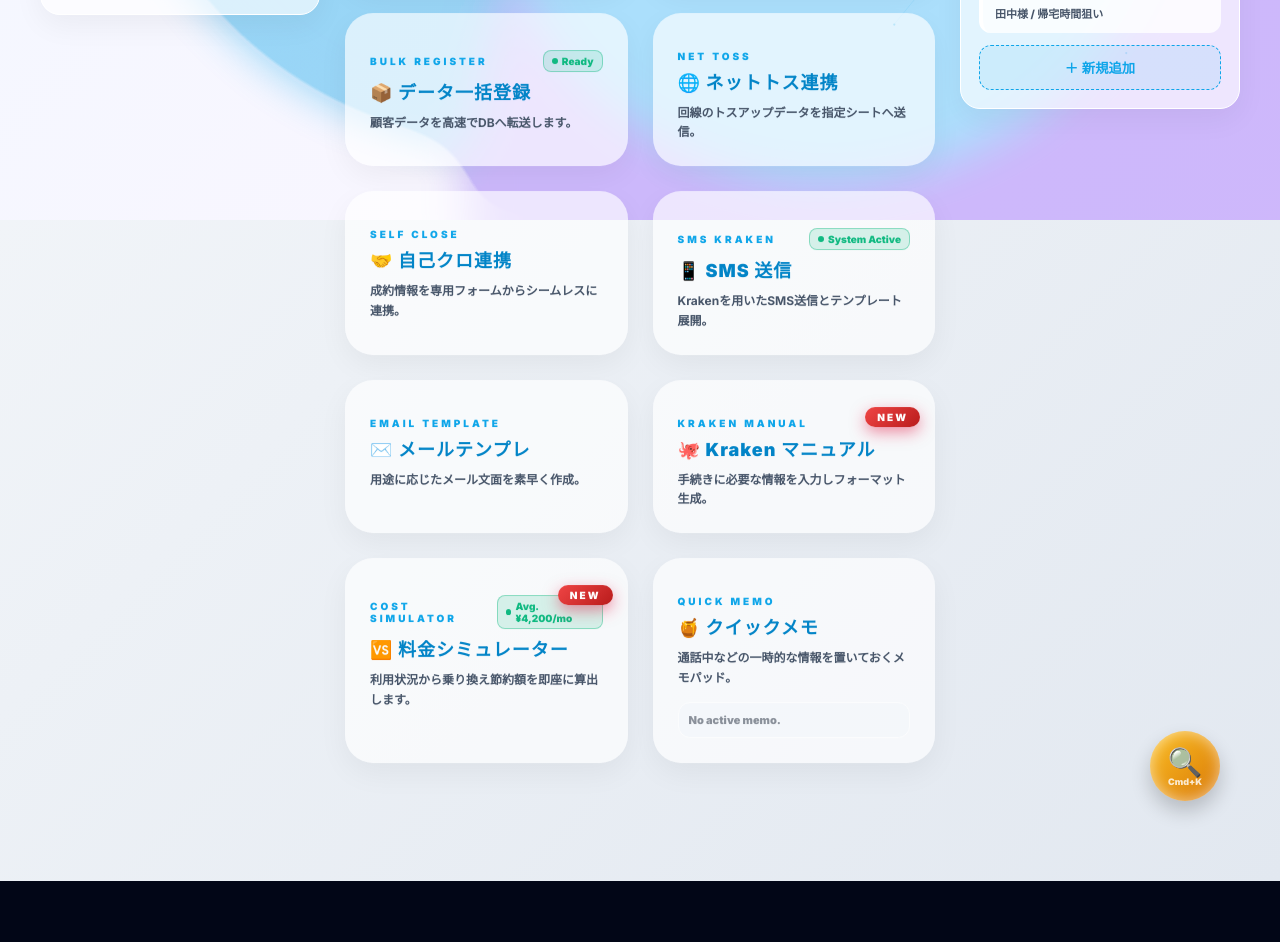
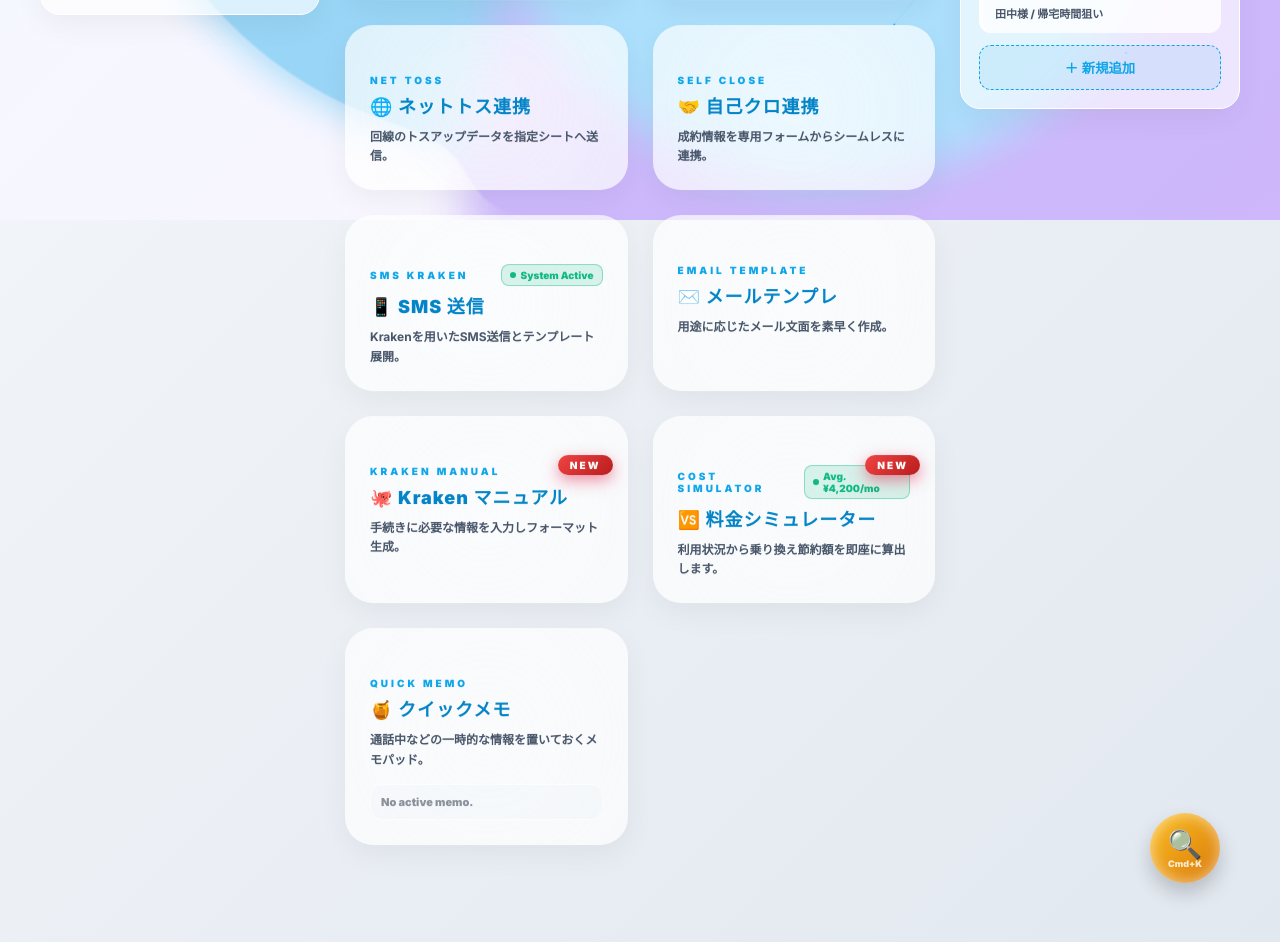
Before and after one commit to toranosukehigashi/team-portal, a Next.js app: page / in a window 1280 px wide. Shown: the part 740-1682 px from the top of the page. Before the commit the page ends 1621 px from the top, so only its background shows below. Built offline with nearby package versions, Linux system fonts and the light colour scheme.

Commit message:
“提供判定消した”

```diff
--- a/app/page.tsx
+++ b/app/page.tsx
@@ -3,32 +3,52 @@
 import React, { useState, useEffect, useRef } from "react";
 import { useRouter } from "next/navigation";
 
-// 🌟 3Dパララックス ＆ 光の追従（激重JS）を完全撤廃！純粋なCSSホバーで遅延ゼロに！
+// 🌟 3Dパララックス ＆ オーロラボーダー
 const MagicCard = ({ title, attraction, desc, delay, onClick, badge, children, liveData, sparkline }: any) => {
+  const cardRef = useRef<HTMLDivElement>(null);
+  const innerRef = useRef<HTMLDivElement>(null);
+  const glareRef = useRef<HTMLDivElement>(null);
+  const requestRef = useRef<number | null>(null);
+
+  const handleMouseMove = (e: React.MouseEvent) => {
+    if (!cardRef.current || !innerRef.current) return;
+    const rect = cardRef.current.getBoundingClientRect();
+    const x = e.clientX - rect.left - rect.width / 2;
+    const y = e.clientY - rect.top - rect.height / 2;
+    const mouseX = e.clientX - rect.left;
+    const mouseY = e.clientY - rect.top;
+
+    if (requestRef.current !== null) cancelAnimationFrame(requestRef.current);
+    requestRef.current = requestAnimationFrame(() => {
+      if (innerRef.current) innerRef.current.style.transform = `perspective(1200px) rotateX(${-(y / 25)}deg) rotateY(${x / 25}deg)`;
+      if (cardRef.current) {
+        cardRef.current.style.setProperty('--mouse-x', `${mouseX}px`);
+        cardRef.current.style.setProperty('--mouse-y', `${mouseY}px`);
+      }
+      if (glareRef.current) glareRef.current.style.transform = `translate(${(x / 25) * 4}px, ${-(y / 25) * 4}px)`;
+    });
+  };
+
+  const handleMouseLeave = () => {
+    if (requestRef.current !== null) cancelAnimationFrame(requestRef.current);
+    if (innerRef.current) innerRef.current.style.transform = `perspective(1200px) rotateX(0deg) rotateY(0deg)`;
+    if (glareRef.current) glareRef.current.style.transform = `translate(0px, 0px)`;
+  };
+
   return (
-    <div
-      className="magic-card-wrapper fade-up-element fluid-card"
-      style={{ "--delay": `${delay}s` } as React.CSSProperties}
-      onClick={onClick}
-    >
-      <div className="magic-card glitch-hover">
-        {/* CSSだけのシンプルな輝きエフェクトに差し替え */}
-        <div className="card-static-glow"></div>
-
-        {/* 📉 マイクロ・チャート（Sparkline） */}
+    <div ref={cardRef} className="magic-card-wrapper fade-up-element fluid-card" style={{ "--delay": `${delay}s` } as React.CSSProperties} onMouseMove={handleMouseMove} onMouseLeave={handleMouseLeave} onClick={onClick}>
+      <div ref={innerRef} className="magic-card glitch-hover" style={{ transition: "transform 0.1s ease-out" }}>
+        <div className="card-aurora-border"></div>
         {sparkline && (
           <svg className="sparkline-bg" viewBox="0 0 100 30" preserveAspectRatio="none">
             <path d="M0,28 Q10,15 20,22 T40,10 T60,18 T80,5 T100,12" fill="none" stroke="var(--accent-color)" strokeWidth="1.5" opacity="0.3" />
             <path d="M0,28 Q10,15 20,22 T40,10 T60,18 T80,5 T100,12 L100,30 L0,30 Z" fill="url(#sparkline-grad)" opacity="0.1" />
             <defs>
-              <linearGradient id="sparkline-grad" x1="0" y1="0" x2="0" y2="1">
-                <stop offset="0%" stopColor="var(--accent-color)" stopOpacity="0.8"/>
-                <stop offset="100%" stopColor="var(--accent-color)" stopOpacity="0"/>
-              </linearGradient>
+              <linearGradient id="sparkline-grad" x1="0" y1="0" x2="0" y2="1"><stop offset="0%" stopColor="var(--accent-color)" stopOpacity="0.8"/><stop offset="100%" stopColor="var(--accent-color)" stopOpacity="0"/></linearGradient>
             </defs>
           </svg>
         )}
-
+        <div ref={glareRef} className="card-glare" style={{ transition: "transform 0.1s ease-out" }} />
         <div className="card-wave-bg"></div>
         <div className="card-content-3d">
           {badge && <span className="badge-new">{badge}</span>}
@@ -103,7 +123,6 @@ export default function ThemeParkEntrance() {
 
   const [greeting, setGreeting] = useState("Hello");
   const [dynamicBg, setDynamicBg] = useState("");
-  // ✨ 時間帯テーマを管理するステート（夕方用）
   const [timeTheme, setTimeTheme] = useState("morning");
 
   const [animDelayOffset, setAnimDelayOffset] = useState(0.2);
@@ -115,9 +134,6 @@ export default function ThemeParkEntrance() {
   const [isCmdKOpen, setIsCmdKOpen] = useState(false);
   const [cmdKQuery, setCmdKQuery] = useState("");
 
-  const [isAreaOpen, setIsAreaOpen] = useState(false);
-  const [areaZip, setAreaZip] = useState("");
-
   const mockKpi = { current: 12, target: 20 };
   const progressPercent = Math.min(100, Math.round((mockKpi.current / mockKpi.target) * 100));
 
@@ -127,11 +143,10 @@ export default function ThemeParkEntrance() {
     { id: 'b3', icon: '🌐', title: 'ネットトス自動入力', copyName: 'ネットトス自動入力', copyUrl: 'javascript:(function(){/* 自動入力のスクリプト */ alert("自動入力しました");})();' }
   ];
 
-  // ✨ Cmd+K の動的リスト
+  // ✨ Cmd+K インテント（意図）検索用リスト（エリア判定を削除！）
   const allCmdKLinks = [
     { id: 'sim', name: "🆚 料金シミュレーターへ移動", desc: "乗り換え費用、スマホセット割、違約金の計算", url: "/simulator", search: ["sim", "シミュレーター", "料金", "cost", "見積もり", "比較", "乗り換え", "違約金", "スマホ割", "安く", "解約金", "シミュ", "計算"] },
     { id: 'toss', name: "🌐 ネットトス連携へ移動", desc: "フレッツ・光コラボ等の回線手配・情報送信", url: "/net-toss", search: ["toss", "トス", "ネット", "net", "フレッツ", "ドコモ光", "ソフトバンク光", "光コラボ", "事業者変更", "転用", "新規", "回線", "手配"] },
-    { id: 'area', name: "🗺️ 提供エリア判定ハブを開く", desc: "NTT東西・au・NUROの提供エリア・設備確認", action: () => setIsAreaOpen(true), search: ["エリア", "判定", "area", "フレッツ", "東日本", "西日本", "提供", "マンション", "戸建て", "番地", "設備", "引ける", "住所", "郵便番号"] },
     { id: 'kraken', name: "🐙 Kraken マニュアルを開く", desc: "SMS送信、テンプレート、手続きの業務手順書", url: "/procedure-wizard", search: ["kraken", "マニュアル", "手順", "manual", "sms", "送信", "雛形", "テンプレ", "案内", "やり方", "ルール", "規定"] },
     { id: 'call', name: "🗓️ 再架電タイムラインを開く", desc: "掛け直し、不在、検討中顧客のスケジュール", url: "/callback-board", search: ["コール", "再架電", "タイムライン", "call", "callback", "不在", "掛け直し", "後確", "予定", "スケジュール", "アポ", "保留"] },
     { id: 'memo', name: "🍯 クイックメモを開く", desc: "通話中の情報一時退避、テキストコピー", action: () => setIsMemoOpen(true), search: ["メモ", "memo", "クイック", "一時保存", "コピペ", "テキスト", "控え", "ノート", "note"] },
@@ -176,7 +191,6 @@ export default function ThemeParkEntrance() {
     };
   }, []);
 
-  // ✨ 時間帯に応じた背景色と、テーマ状態のセット
   useEffect(() => {
     const hour = new Date().getHours();
     if (hour >= 5 && hour < 12) {
@@ -192,7 +206,6 @@ export default function ThemeParkEntrance() {
     else if (hour >= 17 && hour < 20) {
       setGreeting("Good Evening 🌇");
       setTimeTheme("evening");
-      // 🌆 夕方はオレンジ文字が映えるように、専用の美しいグラデーション背景を指定！
       setDynamicBg(isDarkMode ? "linear-gradient(135deg, #2a0a18, #1e1b4b)" : "linear-gradient(135deg, #fff7ed, #ffedd5)");
     }
     else {
@@ -263,17 +276,6 @@ export default function ThemeParkEntrance() {
     }
   };
 
-  const openAreaSite = async (url: string, type: 'east' | 'west' | 'other') => {
-    const cleanZip = areaZip.replace(/[^0-9]/g, "");
-    if (cleanZip.length < 7 && type !== 'other') { showToast("⚠️ 7桁の郵便番号を入力してください"); return; }
-    let copyText = cleanZip;
-    if (type === 'east') { copyText = `${cleanZip.substring(0, 3)}-${cleanZip.substring(3)}`; }
-    if (type !== 'other') {
-      try { await navigator.clipboard.writeText(copyText); showToast(`📋 ${type === 'east' ? '東日本' : '西日本'}用に「${copyText}」をコピーしました！`); } catch (e) { console.error("Copy failed", e); }
-    }
-    window.open(url, "_blank");
-  };
-
   const titleString = "Team Portal Workspace";
   const titleChars = titleString.split("");
   const welcomeTextRaw = `Welcome, ${userName}.`;
@@ -327,7 +329,6 @@ export default function ThemeParkEntrance() {
         <path className="magic-path" d="M -10,70 Q 40,20 70,60 T 110,80" style={{animationDelay: "4s", opacity: 0.5}} />
       </svg>
 
-      {/* ✨ time-Theme クラスを付与し、夕方限定のオレンジCSSを発動させる！ */}
       <main className={`app-wrapper ${isReady ? "ready" : ""} time-${timeTheme}`}>
 
         <style dangerouslySetInnerHTML={{ __html: `
@@ -386,8 +387,7 @@ export default function ThemeParkEntrance() {
 
           .avatar-circle { width: 38px; height: 38px; border-radius: 50%; background: linear-gradient(135deg, #fde047, #f59e0b); display: flex; align-items: center; justify-content: center; color: #451a03; font-weight: 900; font-size: 18px; box-shadow: 0 0 10px rgba(250,204,21,0.5); flex-shrink: 0; }
 
-          /* ✨ 重いJSを撤廃し、CSSだけの「遅延ゼロ」シンプルな輝きエフェクトに！ */
-          .magic-card { position: relative; border-radius: 28px; padding: 25px; background: var(--card-bg); backdrop-filter: blur(25px); display: flex; flex-direction: column; gap: 12px; box-shadow: var(--card-shadow); overflow: hidden; }
+          .magic-card { position: relative; border-radius: 28px; padding: 25px; background: var(--card-bg); backdrop-filter: blur(25px); display: flex; flex-direction: column; gap: 12px; height: 100%; cursor: pointer; box-shadow: var(--card-shadow); overflow: hidden; }
           .card-static-glow { position: absolute; inset: 0; border-radius: 28px; padding: 2px; background: linear-gradient(135deg, transparent, var(--card-hover-border), transparent); -webkit-mask: linear-gradient(#fff 0 0) content-box, linear-gradient(#fff 0 0); -webkit-mask-composite: xor; mask-composite: exclude; opacity: 0; transition: opacity 0.3s; pointer-events: none; z-index: 2; }
           .magic-card:hover .card-static-glow { opacity: 1; }
 
@@ -410,7 +410,6 @@ export default function ThemeParkEntrance() {
           .context-greeting { font-size: 20px; font-weight: 900; color: var(--title-color); letter-spacing: 1px; display: flex; align-items: center; gap: 12px; text-shadow: 0 2px 4px rgba(0, 0, 0, 0.5); transition: color 0.5s; }
           .context-greeting span { text-shadow: 0 2px 4px rgba(0, 0, 0, 0.5); }
 
-          /* 🌇 夕方（Evening）限定のオレンジ・エモーショナルテーマ！ */
           .app-wrapper.time-evening .context-greeting { color: #ea580c; }
           .app-wrapper.time-evening.theme-dark .context-greeting { color: #fb923c; }
 
@@ -527,10 +526,6 @@ export default function ThemeParkEntrance() {
           .fade-up-element.visible { opacity: 1; transform: translateY(0) scale(1); }
           .magic-card-wrapper.visible:hover { transform: translateY(0) scale(1.02); z-index: 10; }
 
-          .magic-card { position: relative; border-radius: 28px; padding: 25px; background: var(--card-bg); backdrop-filter: blur(25px); display: flex; flex-direction: column; gap: 12px; height: 100%; cursor: pointer; box-shadow: var(--card-shadow); overflow: hidden; }
-          .card-static-glow { position: absolute; inset: 0; border-radius: 28px; padding: 2px; background: linear-gradient(135deg, transparent, var(--card-hover-border), transparent); -webkit-mask: linear-gradient(#fff 0 0) content-box, linear-gradient(#fff 0 0); -webkit-mask-composite: xor; mask-composite: exclude; opacity: 0; transition: opacity 0.3s; pointer-events: none; z-index: 2; }
-          .magic-card:hover .card-static-glow { opacity: 1; }
-
           .sparkline-bg { position: absolute; bottom: 0; left: 0; width: 100%; height: 50%; pointer-events: none; z-index: 0; }
 
           .card-glare { position: absolute; top: -50%; left: -50%; width: 200%; height: 200%; background: radial-gradient(circle at center, rgba(255,255,255,0.4) 0%, transparent 60%); pointer-events: none; z-index: 1; mix-blend-mode: overlay; transition: 0.5s; }
@@ -576,15 +571,6 @@ export default function ThemeParkEntrance() {
           .cmdk-item-desc { font-size: 11px; color: var(--text-sub); font-weight: 600; opacity: 0.8; }
           .cmdk-item:hover { background: var(--accent-color); transform: translateX(5px); }
           .cmdk-item:hover .cmdk-item-title, .cmdk-item:hover .cmdk-item-desc { color: #fff; opacity: 1; }
-
-          /* エリア判定ボタン用 */
-          .area-btn-group { display: flex; flex-direction: column; gap: 10px; margin-top: 15px; }
-          .area-btn { padding: 15px; border-radius: 12px; font-weight: 900; font-size: 14px; display: flex; align-items: center; justify-content: space-between; border: 2px solid var(--card-border); background: var(--input-bg); color: var(--text-main); cursor: pointer; transition: 0.3s; }
-          .area-btn:hover { transform: translateY(-3px); box-shadow: 0 5px 15px rgba(0,0,0,0.1); border-color: var(--accent-color); }
-          .area-btn.east:hover { border-color: #0284c7; color: #0284c7; }
-          .area-btn.west:hover { border-color: #ea580c; color: #ea580c; }
-          .area-btn.au:hover { border-color: #ea580c; color: #ea580c; }
-          .area-btn.nuro:hover { border-color: #10b981; color: #10b981; }
 
           .modal-overlay { position: fixed; top: 0; left: 0; width: 100%; height: 100%; background: rgba(0, 0, 0, 0.5); backdrop-filter: blur(10px); z-index: 1000; display: flex; justify-content: center; align-items: center; opacity: 0; pointer-events: none; transition: 0.3s; }
           .modal-overlay.open { opacity: 1; pointer-events: auto; }
@@ -662,7 +648,6 @@ export default function ThemeParkEntrance() {
 
                   {callTreeBookmarks.map(bm => (
                     <div key={bm.id} className="bookmark-wrapper">
-                      {/* ✨ e.stopPropagation() でクリック干渉を完全に防ぐ！ */}
                       <div className="script-box glitch-hover" onClick={(e) => { e.stopPropagation(); setActiveBookmark(activeBookmark === bm.id ? null : bm.id); }}>
                         <span className="script-title"><span className="script-icon">{bm.icon}</span> {bm.title}</span>
                       </div>
@@ -708,16 +693,15 @@ export default function ThemeParkEntrance() {
                 </div>
               </MagicCard>
 
-              <MagicCard delay={animDelayOffset + 0.6} attraction="AREA CHECKER" title="🗺️ 提供エリア判定ハブ" badge="NEW" desc="住所から各事業者の判定ページをワンタップで開きます。" onClick={(e: any) => { e.stopPropagation(); setIsAreaOpen(true); }} />
-              <MagicCard delay={animDelayOffset + 0.7} attraction="BULK REGISTER" title="📦 データ一括登録" desc="顧客データを高速でDBへ転送します。" liveData="Ready" onClick={(e: any) => { e.stopPropagation(); router.push("/bulk-register"); }} />
-              <MagicCard delay={animDelayOffset + 0.8} attraction="NET TOSS" title="🌐 ネットトス連携" desc="回線のトスアップデータを指定シートへ送信。" onClick={(e: any) => { e.stopPropagation(); router.push("/net-toss"); }} />
-              <MagicCard delay={animDelayOffset + 0.9} attraction="SELF CLOSE" title="🤝 自己クロ連携" desc="成約情報を専用フォームからシームレスに連携。" onClick={(e: any) => { e.stopPropagation(); router.push("/self-close"); }} />
-              <MagicCard delay={animDelayOffset + 1.0} attraction="SMS KRAKEN" title="📱 SMS 送信" desc="Krakenを用いたSMS送信とテンプレート展開。" liveData="System Active" onClick={(e: any) => { e.stopPropagation(); router.push("/sms-kraken"); }} />
-              <MagicCard delay={animDelayOffset + 1.1} attraction="EMAIL TEMPLATE" title="✉️ メールテンプレ" desc="用途に応じたメール文面を素早く作成。" onClick={(e: any) => { e.stopPropagation(); router.push("/email-template"); }} />
-              <MagicCard delay={animDelayOffset + 1.2} attraction="KRAKEN MANUAL" title="🐙 Kraken マニュアル" badge="NEW" desc="手続きに必要な情報を入力しフォーマット生成。" onClick={(e: any) => { e.stopPropagation(); router.push("/procedure-wizard"); }} />
-              <MagicCard delay={animDelayOffset + 1.3} attraction="COST SIMULATOR" title="🆚 料金シミュレーター" badge="NEW" desc="利用状況から乗り換え節約額を即座に算出します。" liveData="Avg. ¥4,200/mo" onClick={(e: any) => { e.stopPropagation(); router.push("/simulator"); }} />
+              <MagicCard delay={animDelayOffset + 0.6} attraction="BULK REGISTER" title="📦 データ一括登録" desc="顧客データを高速でDBへ転送します。" liveData="Ready" onClick={(e: any) => { e.stopPropagation(); router.push("/bulk-register"); }} />
+              <MagicCard delay={animDelayOffset + 0.7} attraction="NET TOSS" title="🌐 ネットトス連携" desc="回線のトスアップデータを指定シートへ送信。" onClick={(e: any) => { e.stopPropagation(); router.push("/net-toss"); }} />
+              <MagicCard delay={animDelayOffset + 0.8} attraction="SELF CLOSE" title="🤝 自己クロ連携" desc="成約情報を専用フォームからシームレスに連携。" onClick={(e: any) => { e.stopPropagation(); router.push("/self-close"); }} />
+              <MagicCard delay={animDelayOffset + 0.9} attraction="SMS KRAKEN" title="📱 SMS 送信" desc="Krakenを用いたSMS送信とテンプレート展開。" liveData="System Active" onClick={(e: any) => { e.stopPropagation(); router.push("/sms-kraken"); }} />
+              <MagicCard delay={animDelayOffset + 1.0} attraction="EMAIL TEMPLATE" title="✉️ メールテンプレ" desc="用途に応じたメール文面を素早く作成。" onClick={(e: any) => { e.stopPropagation(); router.push("/email-template"); }} />
+              <MagicCard delay={animDelayOffset + 1.1} attraction="KRAKEN MANUAL" title="🐙 Kraken マニュアル" badge="NEW" desc="手続きに必要な情報を入力しフォーマット生成。" onClick={(e: any) => { e.stopPropagation(); router.push("/procedure-wizard"); }} />
+              <MagicCard delay={animDelayOffset + 1.2} attraction="COST SIMULATOR" title="🆚 料金シミュレーター" badge="NEW" desc="利用状況から乗り換え節約額を即座に算出します。" liveData="Avg. ¥4,200/mo" onClick={(e: any) => { e.stopPropagation(); router.push("/simulator"); }} />
 
-              <MagicCard delay={animDelayOffset + 1.4} attraction="QUICK MEMO" title="🍯 クイックメモ" desc="通話中などの一時的な情報を置いておくメモパッド。" onClick={(e: any) => { e.stopPropagation(); setIsMemoOpen(true); }}>
+              <MagicCard delay={animDelayOffset + 1.3} attraction="QUICK MEMO" title="🍯 クイックメモ" desc="通話中などの一時的な情報を置いておくメモパッド。" onClick={(e: any) => { e.stopPropagation(); setIsMemoOpen(true); }}>
                 {memoText ? (
                   <div className="util-result" style={{marginTop:0, padding:"10px", fontSize:"11px", opacity: 0.8}}>
                     {memoText.length > 20 ? memoText.substring(0, 20) + "..." : memoText}
@@ -768,40 +752,6 @@ export default function ThemeParkEntrance() {
           </div>
         </details>
 
-        {/* 🗺️ エリア判定ハブ モーダル */}
-        <div className={`modal-overlay ${isAreaOpen ? "open" : ""}`} onClick={() => setIsAreaOpen(false)}>
-          <div className="custom-modal" style={{maxWidth: "500px"}} onClick={(e) => e.stopPropagation()}>
-            <div className="modal-title">🗺️ エリア判定ハブ</div>
-            <p style={{fontSize: "13px", color: "var(--text-sub)", marginBottom: "20px", lineHeight: 1.6, fontWeight: 800}}>
-              郵便番号を入力して各事業者のボタンを押すと、<br/>
-              <b>最適な形式でクリップボードにコピーされ、判定ページが開きます。</b>
-            </p>
-
-            <input type="text" className="util-input" style={{marginBottom:"10px", fontSize:"20px", textAlign:"center", letterSpacing:"2px"}} placeholder="郵便番号 (ハイフンなし7桁)" value={areaZip} onChange={(e) => setAreaZip(e.target.value)} />
-
-            <div className="area-btn-group">
-              <div className="area-btn east" onClick={() => openAreaSite('https://flets.com/app_new/cao/SelectAddress', 'east')}>
-                <span>🔵 NTT東日本で判定</span>
-                <span style={{fontSize:"11px", fontWeight:800, color:"var(--text-sub)"}}>自動コピー: 123-4567</span>
-              </div>
-              <div className="area-btn west" onClick={() => openAreaSite('https://flets.ntt-west.co.jp/area/areaSearch?_gl=1*1wzcbm2*_ga*Nzg0MDY3MTc3LjE3NjMxMDM3OTM.*_ga_83NMYZFEHR*czE3NzY0MDgyODQkbzIxOSRnMCR0MTc3NjQwODI4NCRqNjAkbDAkaDA.', 'west')}>
-                <span>🟠 NTT西日本で判定</span>
-                <span style={{fontSize:"11px", fontWeight:800, color:"var(--text-sub)"}}>自動コピー: 1234567</span>
-              </div>
-              <div className="area-btn au" onClick={() => openAreaSite('https://bb-application.au.com/auhikari/area-check', 'other')}>
-                <span>🟠 auひかりで判定</span>
-                <span style={{fontSize:"11px", fontWeight:800, color:"var(--text-sub)"}}>自動コピー: そのまま</span>
-              </div>
-              <div className="area-btn nuro" onClick={() => openAreaSite('https://nuro.jp/hikari/area/', 'other')}>
-                <span>🟢 NURO光で判定</span>
-                <span style={{fontSize:"11px", fontWeight:800, color:"var(--text-sub)"}}>自動コピー: そのまま</span>
-              </div>
-            </div>
-
-            <button className="btn-close-modal btn-hover-shine" onClick={() => setIsAreaOpen(false)}>閉じる</button>
-          </div>
-        </div>
-
         <div className={`modal-overlay ${isSimOpen ? "open" : ""}`} onClick={() => setIsSimOpen(false)}>
           <div className="custom-modal" style={{maxWidth: "400px"}} onClick={(e) => e.stopPropagation()}>
             <div className="modal-title">⏳ 納期確認</div>
```
